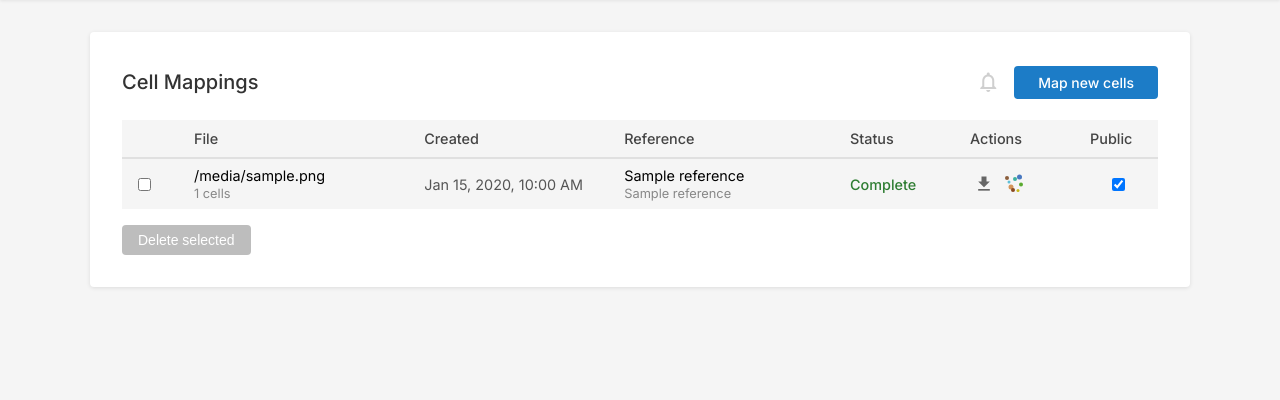
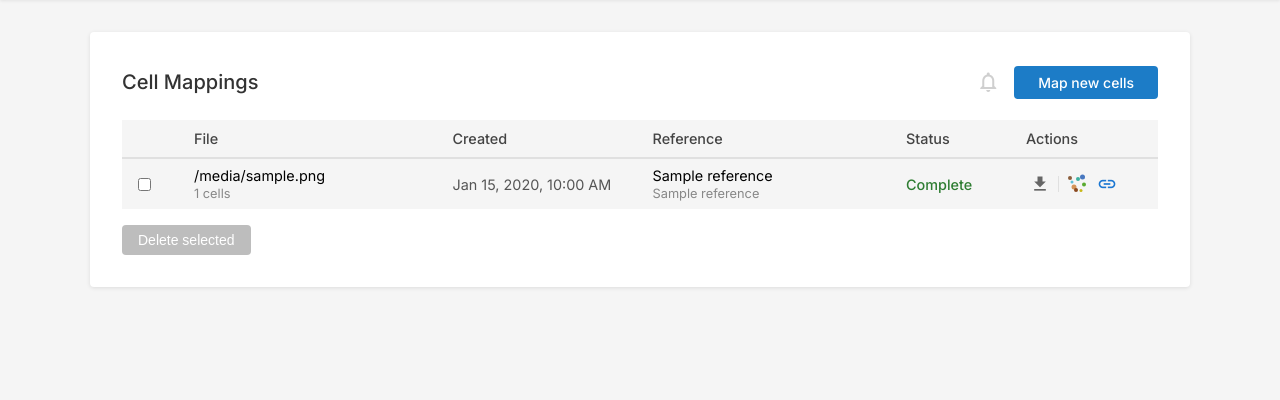
Before and after one commit to ucscXena/referenceViz, a Django app: template jobs/templates/jobs/list.html in a window 1280 px wide. Shown: the part 57-457 px from the top of the page. Run offline with Django 3.2, Linux system fonts and the light colour scheme; the template is opened without the code that fills it: most values are stand-ins (such as "Sample title", 1, 10 or a date in 2020); data that the repository does not hold is empty.

Commit message:
update "public" checkbox

```diff
--- a/jobs/templates/jobs/list.html
+++ b/jobs/templates/jobs/list.html
@@ -23,7 +23,6 @@
         <th class="col-ref">Reference</th>
         <th class="col-pstatus">Status</th>
         <th class="col-actions">Actions</th>
-        <th class="col-public">Public</th>
       </tr>
     </thead>
     <tbody>
@@ -60,17 +59,14 @@
         <td class="proj-download-cell" data-proj-id="{{ proj.id }}">
           {% if proj.status == 'complete' and proj.result.s3_uri %}
             <div class="action-icons">
-				{# <a href="{% url 'job_detail' job.pk %}" class="icon-btn" title="View report"><span class="material-icons">topic</span></a> #}
               <a href="{% url 'download_projection' proj.pk %}" class="icon-btn" title="Download results"><span class="material-icons">download</span></a>
+              <div class="action-sep"></div>
               <a href="/visualization/{{ proj.reference.id }}/?overlay={{ proj.result.s3_uri|urlencode }}" class="icon-btn" title="View in explorer"><svg xmlns="http://www.w3.org/2000/svg" viewBox="0 0 20 20" width="20" height="20" class="viz-icon" aria-hidden="true"><circle cx="3" cy="4" r="2" fill="#8b5e3c"/><circle cx="7" cy="13" r="2.5" fill="#d4955a"/><circle cx="5" cy="8" r="1.5" fill="#60c0d8"/><circle cx="11" cy="5" r="2" fill="#3db0a0"/><circle cx="15.5" cy="3" r="2.5" fill="#4878c0"/><circle cx="17" cy="10.5" r="2" fill="#5aaa30"/><circle cx="14" cy="16.5" r="1.5" fill="#c8b818"/><circle cx="9" cy="16" r="2" fill="#8a4820"/></svg></a>
+              <button type="button" class="icon-btn share-btn{% if proj.public %} share-btn--active{% endif %}" data-proj-id="{{ proj.id }}" data-viz-url="/visualization/{{ proj.reference.id }}/?overlay={{ proj.result.s3_uri|urlencode }}" data-public="{{ proj.public|yesno:'true,false' }}" title="{% if proj.public %}Shared — click for options{% else %}Share visualization{% endif %}"><span class="material-icons">link</span></button>
             </div>
           {% else %}
             —
           {% endif %}
-        </td>
-        <td class="col-public proj-public-cell{% if proj.status == 'complete' %} is-complete{% endif %}" data-proj-id="{{ proj.id }}">
-          <input type="checkbox" class="public-checkbox" data-proj-id="{{ proj.id }}"{% if proj.public %} checked{% endif %} title="Allow URL sharing">
-          <span class="public-dash">—</span>
         </td>
         {% else %}
         {% if forloop.first %}
@@ -83,7 +79,6 @@
             <span class="status-pending">Pending</span>
           {% endif %}
         </td>
-        <td rowspan="{{ pcount }}">—</td>
         <td rowspan="{{ pcount }}">—</td>
         {% endif %}
         {% endif %}
@@ -108,14 +103,13 @@
           {% endif %}
         </td>
         <td class="no-projections">—</td>
-        <td class="no-projections">—</td>
       </tr>
       {% endfor %}
 
       {% endwith %}
       {% endwith %}
     {% empty %}
-      <tr><td colspan="7" class="empty-row">No mappings yet.</td></tr>
+      <tr><td colspan="6" class="empty-row">No mappings yet.</td></tr>
     {% endfor %}
     </tbody>
   </table>
@@ -244,25 +238,105 @@ document.getElementById('job-list-form').onsubmit = function(e) {
   };
 })();
 
-// Public toggle
+// Share button
 const csrfToken = '{{ csrf_token }}';
-document.querySelectorAll('.public-checkbox').forEach(cb => {
-  cb.addEventListener('change', function() {
-    const projId = this.dataset.projId;
-    const checked = this.checked;
-    this.disabled = true;
-    fetch(`/jobs/projections/${projId}/set-public/`, {
+
+const sharePopover = document.createElement('div');
+sharePopover.className = 'share-popover';
+sharePopover.innerHTML =
+  `<button type="button" class="popover-btn popover-copy"><span class="material-icons">content_copy</span>Copy link</button>` +
+  `<button type="button" class="popover-btn popover-stop"><span class="material-icons">link_off</span>Stop sharing</button>`;
+document.body.appendChild(sharePopover);
+
+let activeShareBtn = null;
+
+function setShareActive(btn, active) {
+  btn.dataset.public = active ? 'true' : 'false';
+  btn.classList.toggle('share-btn--active', active);
+  btn.title = active ? 'Shared — click for options' : 'Share visualization';
+}
+
+function copyVizLink(btn) {
+  const url = window.location.origin + btn.dataset.vizUrl;
+  navigator.clipboard.writeText(url).catch(() => {
+    const inp = document.createElement('input');
+    inp.value = url;
+    document.body.appendChild(inp);
+    inp.select();
+    document.execCommand('copy');
+    inp.remove();
+  });
+  const icon = btn.querySelector('.material-icons');
+  icon.textContent = 'check';
+  btn.classList.add('share-btn--copied');
+
+  // Pop up "Copied to clipboard" tooltip to the right of the button
+  const toast = document.createElement('span');
+  toast.className = 'copy-toast';
+  toast.textContent = 'Copied to clipboard';
+  const rect = btn.getBoundingClientRect();
+  toast.style.top  = (rect.top  + window.scrollY + rect.height / 2) + 'px';
+  toast.style.left = (rect.right + window.scrollX + 8) + 'px';
+  document.body.appendChild(toast);
+  requestAnimationFrame(() => toast.classList.add('copy-toast--visible'));
+
+  setTimeout(() => {
+    icon.textContent = 'link';
+    btn.classList.remove('share-btn--copied');
+    toast.classList.remove('copy-toast--visible');
+    toast.addEventListener('transitionend', () => toast.remove(), {once: true});
+  }, 1800);
+}
+
+function hideSharePopover() {
+  sharePopover.style.display = '';
+  activeShareBtn = null;
+}
+
+sharePopover.querySelector('.popover-copy').addEventListener('click', () => {
+  if (activeShareBtn) copyVizLink(activeShareBtn);
+  hideSharePopover();
+});
+
+sharePopover.querySelector('.popover-stop').addEventListener('click', () => {
+  const btn = activeShareBtn;
+  hideSharePopover();
+  if (!btn) return;
+  fetch(`/jobs/projections/${btn.dataset.projId}/set-public/`, {
+    method: 'POST',
+    headers: {'Content-Type': 'application/json', 'X-CSRFToken': csrfToken},
+    body: JSON.stringify({public: false}),
+  }).then(r => { if (r.ok) setShareActive(btn, false); });
+});
+
+document.addEventListener('click', e => {
+  if (activeShareBtn && !sharePopover.contains(e.target) && e.target !== activeShareBtn) {
+    hideSharePopover();
+  }
+}, true);
+
+document.addEventListener('click', e => {
+  const btn = e.target.closest('.share-btn');
+  if (!btn) return;
+  e.stopPropagation();
+  if (btn.dataset.public !== 'true') {
+    // Enable sharing, then copy URL
+    btn.disabled = true;
+    fetch(`/jobs/projections/${btn.dataset.projId}/set-public/`, {
       method: 'POST',
       headers: {'Content-Type': 'application/json', 'X-CSRFToken': csrfToken},
-      body: JSON.stringify({public: checked}),
+      body: JSON.stringify({public: true}),
     }).then(r => {
-      if (!r.ok) this.checked = !checked; // revert on error
-    }).catch(() => {
-      this.checked = !checked;
-    }).finally(() => {
-      this.disabled = false;
-    });
-  });
+      if (r.ok) { setShareActive(btn, true); copyVizLink(btn); }
+    }).finally(() => { btn.disabled = false; });
+  } else {
+    // Show popover
+    activeShareBtn = btn;
+    sharePopover.style.display = 'flex';
+    const rect = btn.getBoundingClientRect();
+    sharePopover.style.top  = (rect.bottom + window.scrollY + 4) + 'px';
+    sharePopover.style.left = rect.left + 'px';
+  }
 });
 
 // Status polling
@@ -381,14 +455,11 @@ document.querySelectorAll('.public-checkbox').forEach(cb => {
             if (downloadCell && proj.status === 'complete' && proj.has_download) {
               const vizUrl = `/visualization/${proj.reference_id}/?overlay=${encodeURIComponent(proj.s3_uri)}`;
               downloadCell.innerHTML = `<div class="action-icons">` +
-                //`<a href="/jobs/${jobId}/" class="icon-btn" title="View report"><span class="material-icons">topic</span></a>` +
                 `<a href="/jobs/projections/${proj.id}/download/" class="icon-btn" title="Download results"><span class="material-icons">download</span></a>` +
+                `<div class="action-sep"></div>` +
                 `<a href="${vizUrl}" class="icon-btn" title="View in explorer">${VIZ_ICON_SVG}</a>` +
+                `<button type="button" class="icon-btn share-btn" data-proj-id="${proj.id}" data-viz-url="${vizUrl}" data-public="false" title="Share visualization"><span class="material-icons">link</span></button>` +
                 `</div>`;
-            }
-            if (proj.status === 'complete') {
-              document.querySelector(`.proj-public-cell[data-proj-id="${proj.id}"]`)
-                ?.classList.add('is-complete');
             }
           });
 
@@ -468,13 +539,10 @@ tr.job-row-alt td {
 .col-date    { white-space: nowrap; color: #555; width: 11rem; }
 .col-ref     { min-width: 8rem; }
 .col-pstatus { width: 6rem; }
-.col-public  { width: 56px; text-align: center; }
-.proj-public-cell .public-checkbox { display: none; }
-.proj-public-cell.is-complete .public-checkbox { display: inline-block; }
-.proj-public-cell.is-complete .public-dash { display: none; }
 .cell-count  { font-size: 0.8rem; color: #888; }
 .ref-version-label { font-size: 0.8rem; color: #888; }
-.col-actions { width: 96px; }
+.col-actions { width: 120px; }
+.action-sep  { width: 1px; height: 16px; background: #e0e0e0; margin: 0 2px; flex-shrink: 0; }
 .no-projections { color: #bbb; }
 
 .status-complete { color: #2e7d32; font-weight: 500; }
@@ -501,6 +569,53 @@ tr.job-row-alt td {
 .viz-icon { display: block; transition: filter 0.15s; }
 .icon-btn:hover .viz-icon { filter: brightness(0.82) saturate(1.3); }
 .ref-thumb { width: 20px; height: 20px; border-radius: 2px; object-fit: cover; display: block; }
+.share-btn { border: none; background: none; cursor: pointer; padding: 0; }
+.share-btn .material-icons { color: #aaa; transition: color 0.15s; }
+.share-btn--active .material-icons { color: #1976d2; }
+.share-btn--copied .material-icons { color: #2e7d32; }
+.copy-toast {
+  position: absolute;
+  font-size: 0.78rem;
+  color: #2e7d32;
+  padding: 3px 8px;
+  white-space: nowrap;
+  pointer-events: none;
+  opacity: 0;
+  transform: translateY(-50%);
+  transition: opacity 0.15s;
+  z-index: 300;
+}
+.copy-toast--visible { opacity: 1; }
+.share-popover {
+  position: absolute;
+  display: none;
+  flex-direction: column;
+  background: #fff;
+  border: 1px solid #e0e0e0;
+  border-radius: 6px;
+  box-shadow: 0 2px 10px rgba(0,0,0,0.12);
+  overflow: hidden;
+  z-index: 200;
+  min-width: 148px;
+}
+.popover-btn {
+  display: flex;
+  align-items: center;
+  gap: 7px;
+  padding: 9px 14px;
+  background: none;
+  border: none;
+  cursor: pointer;
+  font-size: 0.85rem;
+  color: #333;
+  white-space: nowrap;
+  text-align: left;
+}
+.popover-btn:hover { background: #f5f5f5; }
+.popover-btn .material-icons { font-size: 16px; color: #666; }
+.popover-stop { color: #c62828; }
+.popover-stop:hover { background: #ffebee; }
+.popover-stop .material-icons { color: #c62828; }
 
 .list-footer { margin-top: 1rem; }
 .btn-delete {
```
